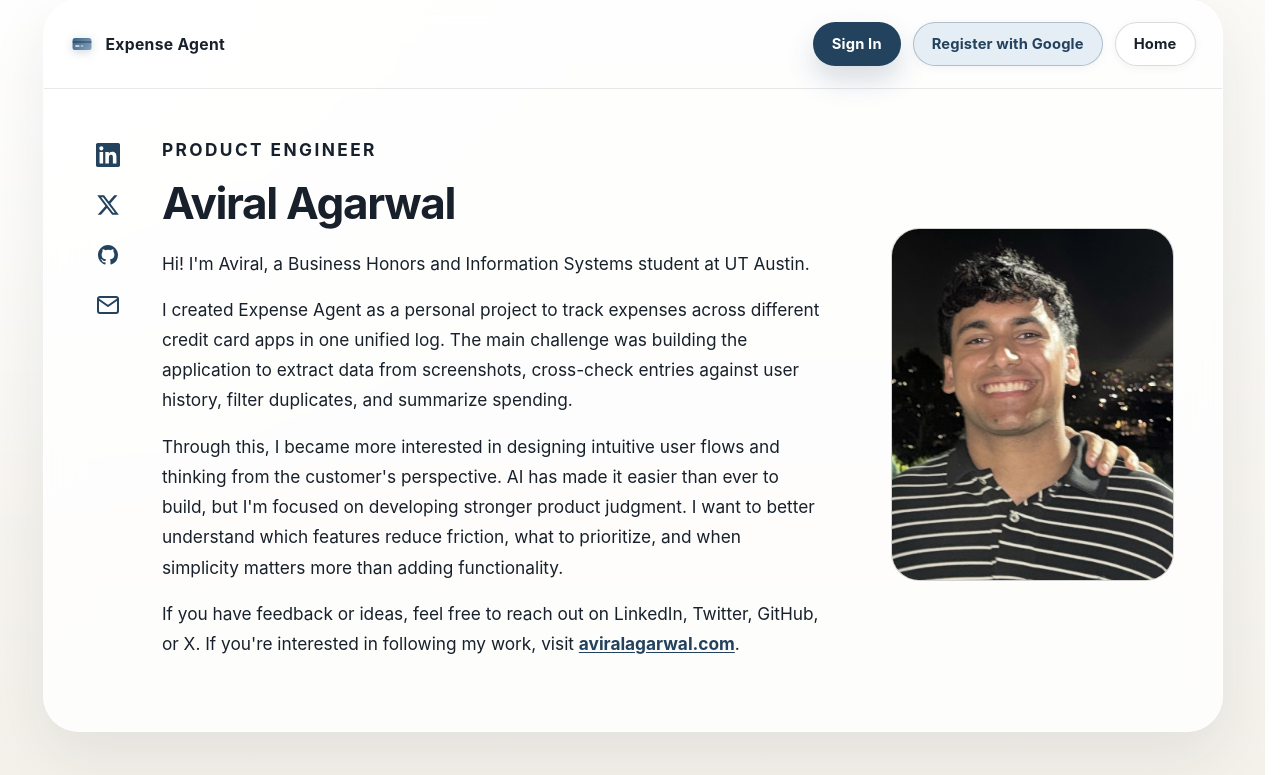
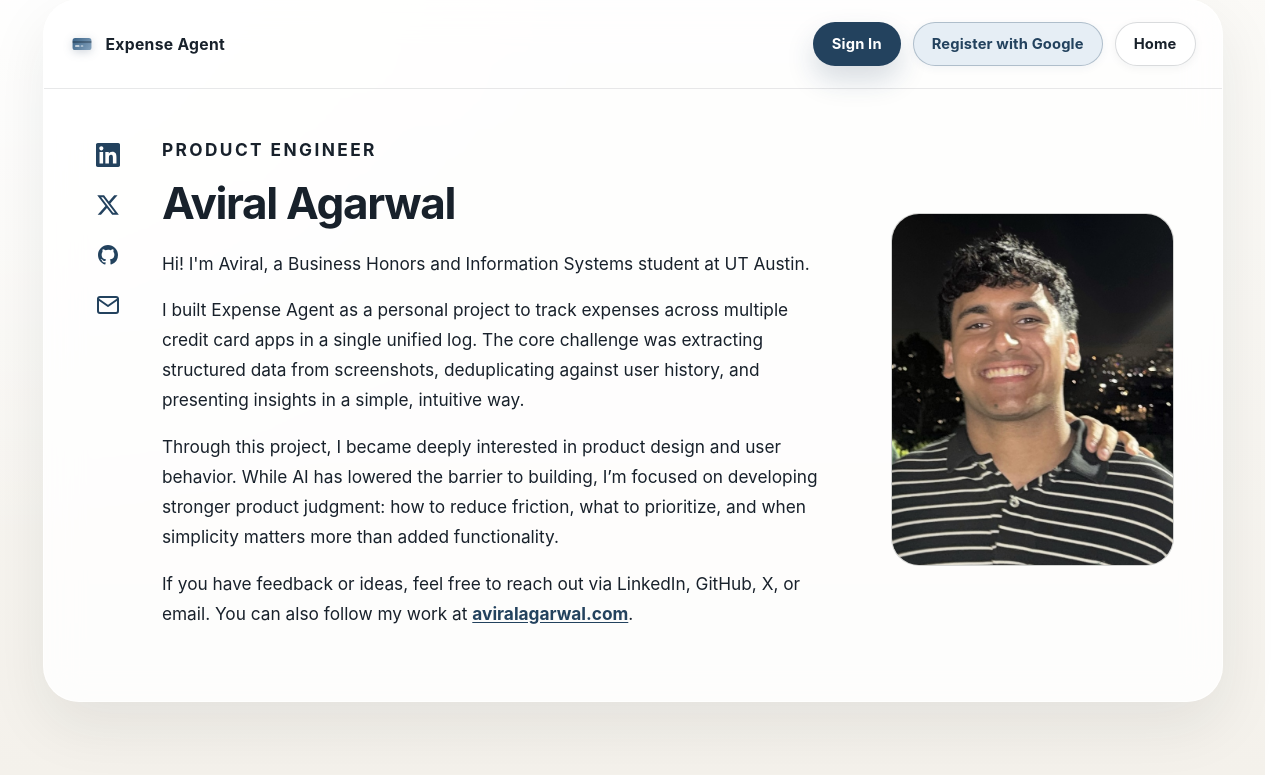
Before and after one commit to aviralagarwal1/expense-agent, a Flask app: page /about in a window 1280 px wide. Shown: the part 25-800 px from the top of the page. Run offline with Flask 3, Linux system fonts and the light colour scheme.

Commit message:
Update about.html

```diff
--- a/templates/about.html
+++ b/templates/about.html
@@ -66,13 +66,13 @@
               Hi! I'm Aviral, a Business Honors and Information Systems student at UT Austin.
             </p>
             <p>
-              I created Expense Agent as a personal project to track expenses across different credit card apps in one unified log. The main challenge was building the application to extract data from screenshots, cross-check entries against user history, filter duplicates, and summarize spending.
+              I built Expense Agent as a personal project to track expenses across multiple credit card apps in a single unified log. The core challenge was extracting structured data from screenshots, deduplicating against user history, and presenting insights in a simple, intuitive way.
             </p>
             <p>
-              Through this, I became more interested in designing intuitive user flows and thinking from the customer's perspective. AI has made it easier than ever to build, but I'm focused on developing stronger product judgment. I want to better understand which features reduce friction, what to prioritize, and when simplicity matters more than adding functionality.
+              Through this project, I became deeply interested in product design and user behavior. While AI has lowered the barrier to building, I’m focused on developing stronger product judgment: how to reduce friction, what to prioritize, and when simplicity matters more than added functionality.
             </p>
             <p>
-              If you have feedback or ideas, feel free to reach out on LinkedIn, Twitter, GitHub, or X. If you're interested in following my work, visit <a href="https://aviralagarwal.com" target="_blank" rel="noopener noreferrer">aviralagarwal.com</a>.
+              If you have feedback or ideas, feel free to reach out via LinkedIn, GitHub, X, or email. You can also follow my work at <a href="https://aviralagarwal.com" target="_blank" rel="noopener noreferrer">aviralagarwal.com</a>.
             </p>
             <div class="about-icon-row" aria-label="Social links">
               <a class="about-icon-link" href="https://www.linkedin.com/in/aviralagarwal05" target="_blank" rel="noopener noreferrer" aria-label="LinkedIn">
```
